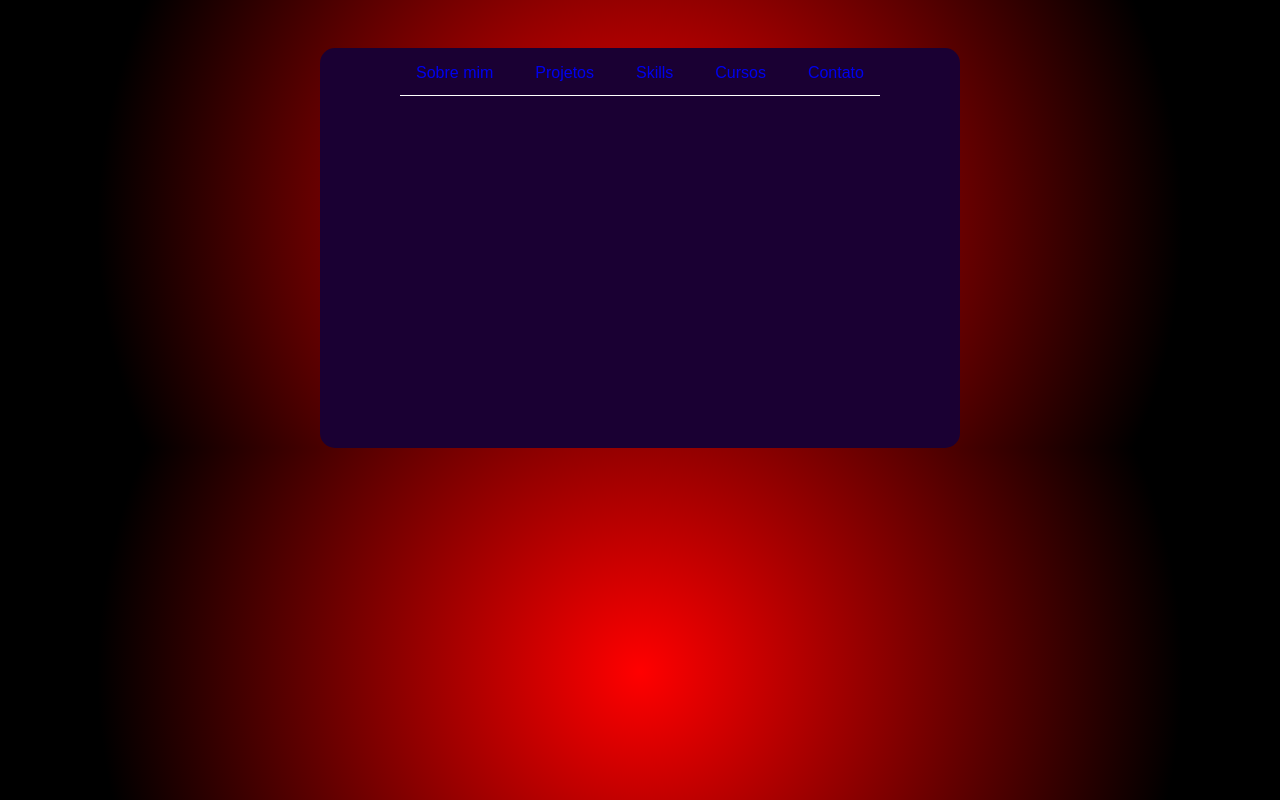
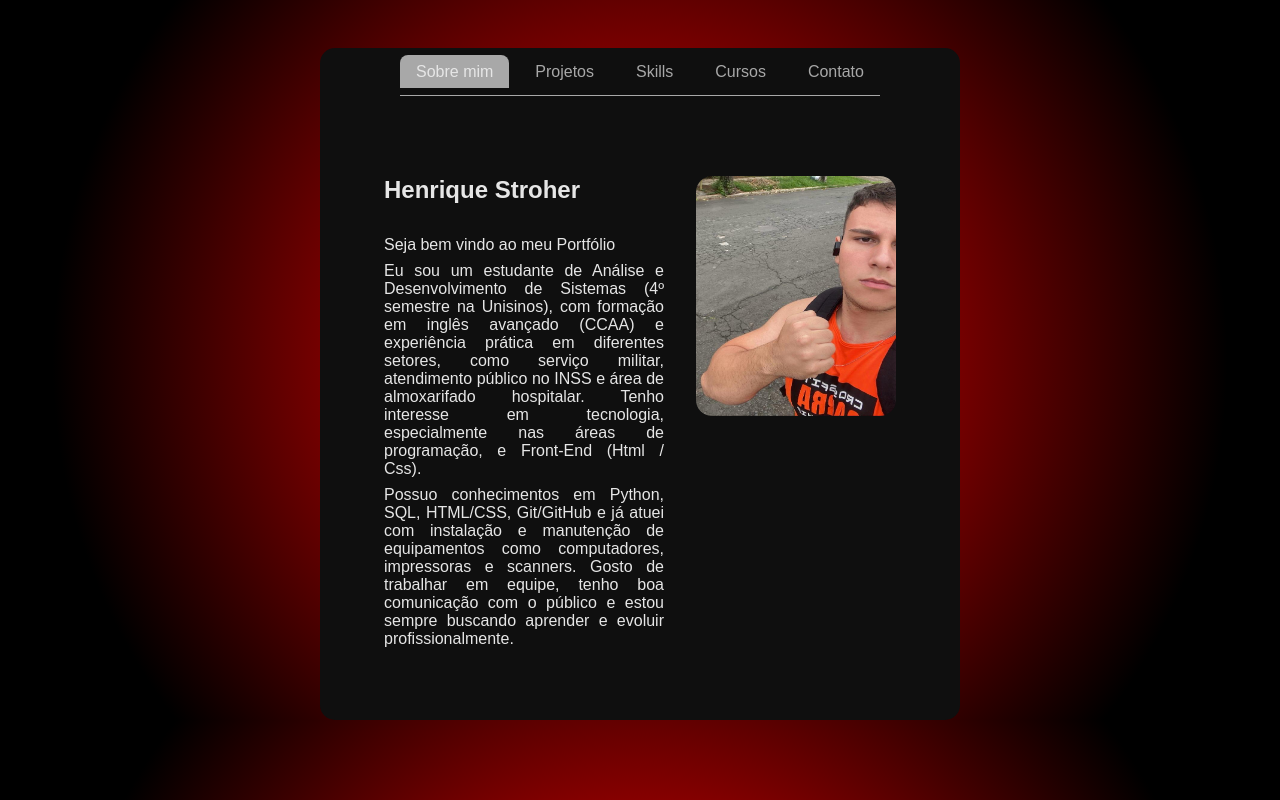
Before and after one commit to HenriqueStroher/portflio, a plain HTML site: page index.html in a window 1280 px wide. Drawn offline with Linux system fonts and the light colour scheme.

Commit message:
Alterações finalizadas, JS e Cores alterados

```diff
--- a/css/style.css
+++ b/css/style.css
@@ -13,8 +13,8 @@ body {
 /* MAIN / Container*/
 #main-container {
     border: 0px solid;
-    background: #1a0033;
-    color: #ffffff;
+    background: #0f0f0f;
+    color: #E6E6E6;
     height: auto;
     width: 50%;
     min-height: 400px;
@@ -37,9 +37,10 @@ body {
     height: 3rem;
     width: 75%;
     margin: 3rem auto;
-    padding: 1rem;
-    background: #1a0033;
-    border-bottom: 1px solid white;
+    padding: 0;
+    background: #0f0f0f;
+    border-bottom: 1px solid rgb(168, 168, 168);
+    color: rgb(168, 168, 168);
 
 }
 
@@ -52,8 +53,21 @@ body {
     height: 100%;
 }
 
-.click-options ul a {
+.buttons {
     text-decoration: none;
+    color: rgb(168, 168, 168);
+    padding: 0.5rem 1rem 0.5rem 1rem ;
+    border-radius: 0.5rem 0.5rem 0 0;
+}
+
+.buttons:hover {
+    background-color: rgb(168, 168, 168);
+    color: #E6E6E6;
+}
+
+.buttons.active{
+    background-color: rgb(168, 168, 168);
+    color: #E6E6E6;
 }
 
 h2 {
@@ -121,13 +135,13 @@ summary {
 
 figcaption a {
     text-decoration: none;
-    color: antiquewhite;
+    color: rgb(133, 14, 14);
 }
 
 /* Img - Project / Skills */
 #img-port{
     font-size: 3rem;
-    color: white;
+    color: #E6E6E6;
     padding: 0.5rem;
 }
 
--- a/index.html
+++ b/index.html
@@ -12,7 +12,7 @@
     <main id="main-container">
         <nav class="click-options">
             <ul>
-                <li><a href="#home" class="buttons">Sobre mim</a></li>
+                <li><a href="#home" class="buttons active">Sobre mim</a></li>
                 <li><a href="#project" class="buttons">Projetos</a></li>
                 <li><a href="#skills" class="buttons">Skills</a></li>
                 <li><a href="#curse" class="buttons">Cursos</a></li>
@@ -25,13 +25,13 @@
             </div>
         </section>
         <section> <!-- Home -->
-            <div class="container" id="home">
+            <div class="container show" id="home">
                 <div class="container-home">
                     <div id="left-home">
                         <h1>Henrique Stroher</h1>
-                        <p>  Seja bem vindo ao meu Portfólio</p>
-                        <p>  Eu sou um estudante de Análise e Desenvolvimento de Sistemas (4º semestre na Unisinos), com formação em inglês avançado (CCAA) e experiência prática em diferentes setores, como serviço militar, atendimento público no INSS e área de almoxarifado hospitalar. Tenho interesse em tecnologia, especialmente nas áreas de programação, e Front-End (Html / Css).</p>
-                        <p>  Possuo conhecimentos em Python, SQL, HTML/CSS, Git/GitHub e já atuei com instalação e manutenção de equipamentos como computadores, impressoras e scanners. Gosto de trabalhar em equipe, tenho boa comunicação com o público e estou sempre buscando aprender e evoluir profissionalmente.</p>
+                        <p>Seja bem vindo ao meu Portfólio</p>
+                        <p>Eu sou um estudante de Análise e Desenvolvimento de Sistemas (4º semestre na Unisinos), com formação em inglês avançado (CCAA) e experiência prática em diferentes setores, como serviço militar, atendimento público no INSS e área de almoxarifado hospitalar. Tenho interesse em tecnologia, especialmente nas áreas de programação, e Front-End (Html / Css).</p>
+                        <p>Possuo conhecimentos em Python, SQL, HTML/CSS, Git/GitHub e já atuei com instalação e manutenção de equipamentos como computadores, impressoras e scanners. Gosto de trabalhar em equipe, tenho boa comunicação com o público e estou sempre buscando aprender e evoluir profissionalmente.</p>
                     </div>
                     <div id="right-home">
                         <img src="img/eu_padrao.jpg" alt="Minha imagem">
@@ -47,7 +47,7 @@
                     <div class="projGuiado">
                         <figure>
                             <img src="img/projeto1.png" alt="Projeto Guiado 01" id="minha-foto">
-                            <figcaption><a href="#">Clique aqui para ver o código</a></figcaption>
+                            <figcaption><a href="https://github.com/HenriqueStroher/ProjetoGuiado1" target="_blank">Clique aqui para ver o código</a></figcaption>
                         </figure>
                     </div>
                 </details>
@@ -56,7 +56,7 @@
                     <div class="projGuiado">
                         <figure>
                             <img src="img/projeto3.png" alt="Projeto Guiado 03">
-                            <figcaption><a href="#">Clique aqui para ver o código</a></figcaption>
+                            <figcaption><a href="https://github.com/HenriqueStroher/ProjetoGuiado3" target="_blank">Clique aqui para ver o código</a></figcaption>
                         </figure>
                     </div>
                 </details>
@@ -65,7 +65,7 @@
                     <div class="projGuiado">
                         <figure>
                             <img src="img/projeto4.png" alt="Projeto Guiado 04">
-                            <figcaption><a href="#">Clique aqui para ver o código</a></figcaption>
+                            <figcaption><a href="https://github.com/HenriqueStroher/ProjetoGuiado4" target="_blank">Clique aqui para ver o código</a></figcaption>
                         </figure>
                     </div>
                 </details>
@@ -74,7 +74,7 @@
                     <div class="projGuiado">
                         <figure>
                             <img src="img/projeto5.png" alt="Projeto Guiado 05">
-                            <figcaption><a href="#">Clique aqui para ver o código</a></figcaption>
+                            <figcaption><a href="https://github.com/HenriqueStroher/ProjetoGuiado5" target="_blank">Clique aqui para ver o código</a></figcaption>
                         </figure>
                     </div>
                 </details>
@@ -108,7 +108,6 @@
                 <a class="fa-solid fa-envelope" href="mailto:henriquestroher2003@gmail.com" target="_blank"  id="img-port"></a>
             </div>
         </section>
-
     </main>
 </body>
 </html>
--- a/js/script.js
+++ b/js/script.js
@@ -5,10 +5,13 @@ buttons.forEach(button => button.addEventListener('click', () => clickedButton(b
 const clickedButton = (button) => {
     const containers = document.querySelectorAll('.container');
 
-    containers.forEach(container => container.classList.remove('show'));
+    buttons.forEach(button => button.classList.remove('active'));
+    button.classList.add('active')
 
     const hrefButton = button.getAttribute('href').substring(1);
     const selectId = document.getElementById(hrefButton);
+
+    containers.forEach(container => container.classList.remove('show'));
 
     if (hrefButton === 'home') {
         selectId.classList.add('show');
@@ -18,4 +21,3 @@ const clickedButton = (button) => {
         selectId.classList.add('show')
     }
 }
-//
```
